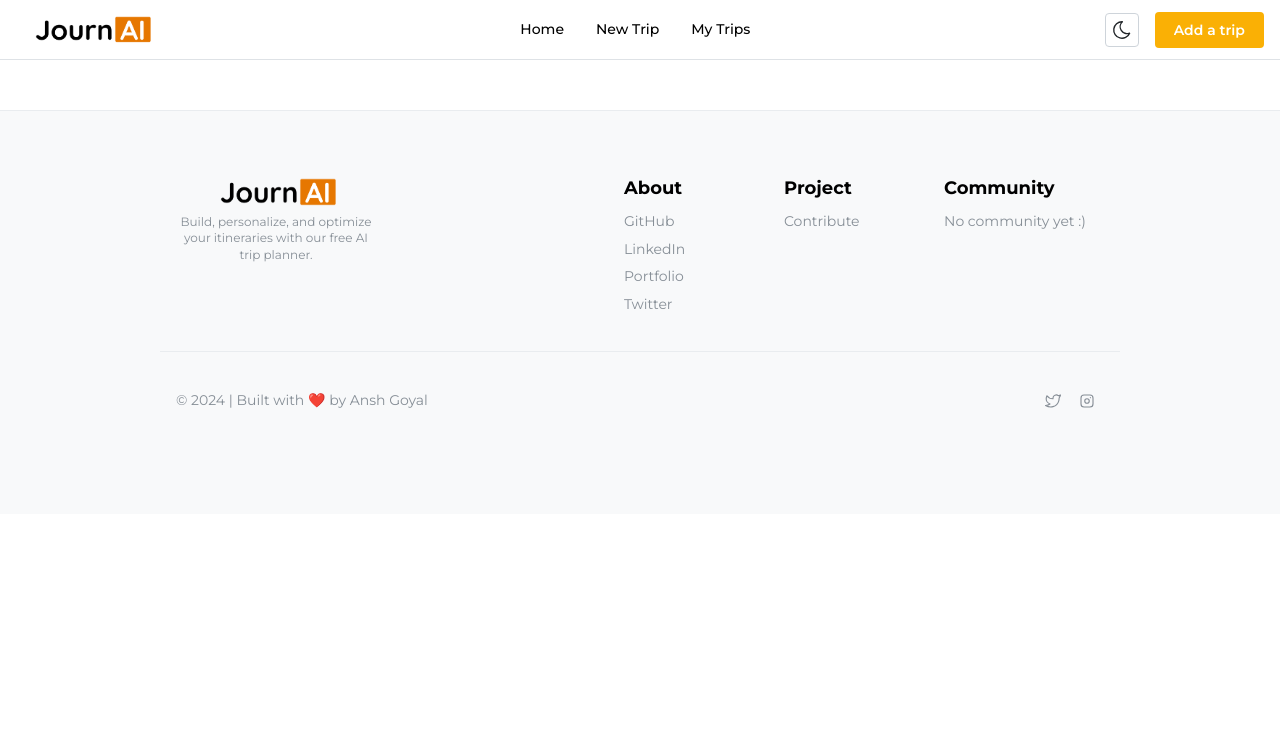
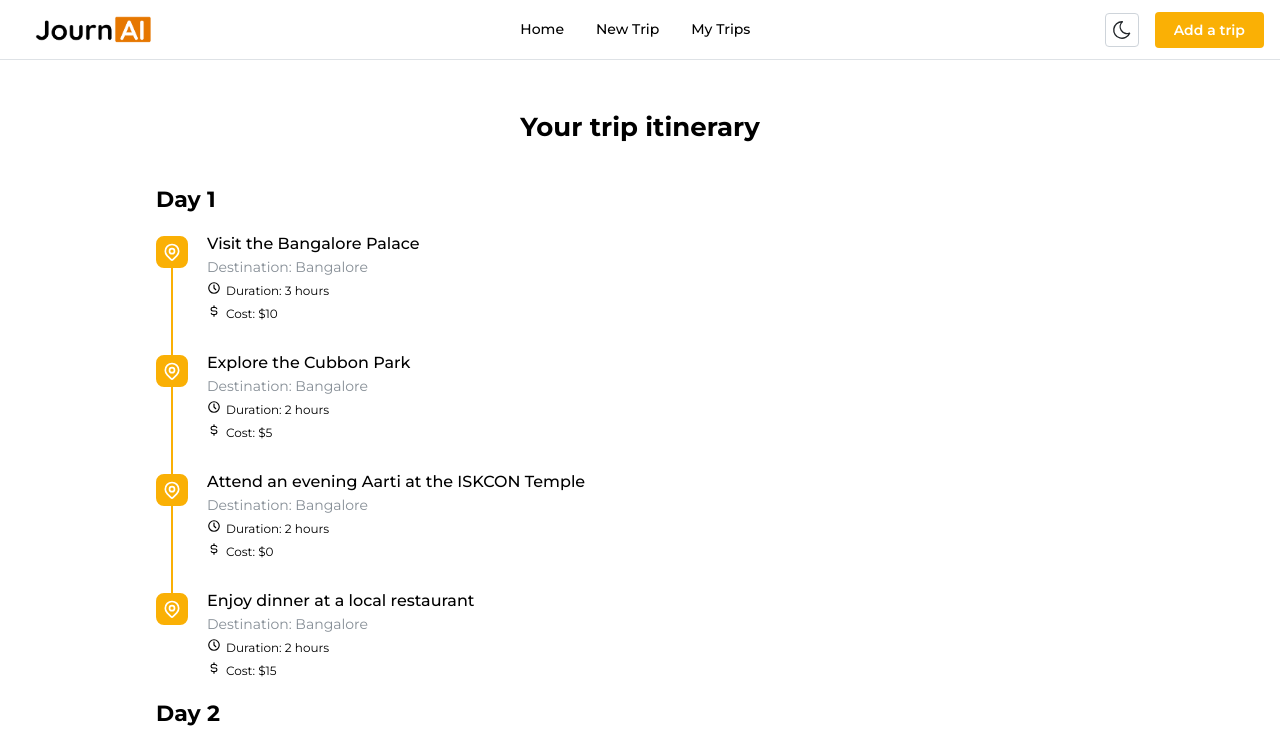
Before and after one commit to anshgoyalevil/JournAI-Frontend, a React (Vite) app: page /trip/1 in a window 1280 px wide. Shown: the top 748 px of the page. Built offline with nearby package versions, Linux system fonts and the light colour scheme.

Commit message:
feat: add trip page

```diff
--- a/src/Router.tsx
+++ b/src/Router.tsx
@@ -4,6 +4,7 @@ import LandingPage from './pages/LandingPage/LandingPage';
 import Footer from './components/Footer/Footer';
 import NewTripPage from './pages/NewTripPage/NewTripPage';
 import AllTripsPage from './pages/AllTripsPage/AllTripsPage';
+import TripPage from './pages/TripPage/TripPage';
 
 export function Router() {
   return (
@@ -14,6 +15,9 @@ export function Router() {
         <Route index element={<LandingPage />} />
         <Route path="new-trip" element={<NewTripPage />} />
         <Route path="my-trips" element={<AllTripsPage />} />
+        <Route path="trip">
+          <Route path=":tripId" element={<TripPage />} />
+        </Route>
       </Routes>
       <Footer />
     </>
--- a/src/pages/AllTripsPage/TripCard.tsx
+++ b/src/pages/AllTripsPage/TripCard.tsx
@@ -2,6 +2,7 @@ import { IconHeart, IconTrash } from '@tabler/icons-react';
 import { Card, Image, Text, Group, Badge, Button, ActionIcon } from '@mantine/core';
 import React from 'react';
 import classes from './TripCard.module.css';
+import { Link } from 'react-router-dom';
 
 interface TripCardProps {
   budget: string;
@@ -138,7 +139,13 @@ export default function TripCard({
       </Card.Section>
 
       <Group mt="xs">
-        <Button variant="light" radius="md" style={{ flex: 1 }}>
+        <Button
+          component={Link}
+          to={`/trip/${uniqId}`}
+          variant="light"
+          radius="md"
+          style={{ flex: 1 }}
+        >
           Show itinerary
         </Button>
         <ActionIcon
--- a/src/pages/NewTripPage/NewTripPage.tsx
+++ b/src/pages/NewTripPage/NewTripPage.tsx
@@ -59,28 +59,35 @@ export default function NewTripPage() {
   };
 
   const submitNewTrip = async () => {
+    const uniqId = Math.random().toString(36).substring(7);
     const formData = {
       placesDates: form.values.placesDates,
       prefs,
       budget,
       people,
-      uniqId: Math.random().toString(36).substring(7),
+      uniqId,
     };
     try {
       const res = await axios.post('http://127.0.0.1:8080/api/newtrip', formData);
-      setResponse(res.data);
-      const reqs = localStorage.getItem('requests');
-      if (reqs) {
-        localStorage.setItem('requests', JSON.stringify([...JSON.parse(reqs), formData]));
-      } else {
-        localStorage.setItem('requests', JSON.stringify([formData]));
+
+      if (res.status === 201) {
+        setResponse(res.data.data);
+        const responses = localStorage.getItem('response');
+        if (responses) {
+          localStorage.setItem(
+            'response',
+            JSON.stringify([...JSON.parse(responses), { tripData: res.data.data, uniqId }])
+          );
+        } else {
+          localStorage.setItem('response', JSON.stringify([{ tripData: res.data.data, uniqId }]));
+        }
       }
 
-      const trips = localStorage.getItem('trips');
-      if (trips) {
-        localStorage.setItem('trips', JSON.stringify([...JSON.parse(trips), res.data]));
-      } else {
-        localStorage.setItem('trips', JSON.stringify([res.data]));
+      const reqs = localStorage.getItem('requests');
+      if (reqs && res.status === 201) {
+        localStorage.setItem('requests', JSON.stringify([...JSON.parse(reqs), formData]));
+      } else if (res.status === 201) {
+        localStorage.setItem('requests', JSON.stringify([formData]));
       }
     } catch (error) {
       console.error('Error submitting the trip:', error);
--- /dev/null
+++ b/src/pages/TripPage/TripPage.module.css
@@ -0,0 +1,10 @@
+.wrapper {
+    position: relative;
+    padding-top: rem(60px);
+    padding-bottom: rem(80px);
+
+    @media (max-width: $mantine-breakpoint-sm) {
+      padding-top: rem(80px);
+      padding-bottom: rem(60px);
+    }
+  }
--- /dev/null
+++ b/src/pages/TripPage/TripPage.tsx
@@ -0,0 +1,121 @@
+import { Container, Timeline, Text, Title } from '@mantine/core';
+import React from 'react';
+import { useParams } from 'react-router-dom';
+import { IconMapPin, IconClock, IconCurrencyDollar } from '@tabler/icons-react';
+import classes from './TripPage.module.css';
+
+// Sample JSON data
+const sampleData = {
+  data: {
+    trip: [
+      {
+        destination: 'Bangalore',
+        budget: 150.0,
+        duration: 1,
+        itinerary: {
+          day: 1,
+          activities: [
+            {
+              name: 'Visit the Bangalore Palace',
+              cost: 10.0,
+              duration: 3,
+            },
+            {
+              name: 'Explore the Cubbon Park',
+              cost: 5.0,
+              duration: 2,
+            },
+            {
+              name: 'Attend an evening Aarti at the ISKCON Temple',
+              cost: 0.0,
+              duration: 2,
+            },
+            {
+              name: 'Enjoy dinner at a local restaurant',
+              cost: 15.0,
+              duration: 2,
+            },
+          ],
+        },
+      },
+      {
+        destination: 'Mysore',
+        budget: 350.0,
+        duration: 2,
+        itinerary: {
+          day: 2,
+          activities: [
+            {
+              name: 'Visit the Mysore Zoo',
+              cost: 10.0,
+              duration: 3,
+            },
+            {
+              name: "Explore the St. Philomena's Church",
+              cost: 5.0,
+              duration: 2,
+            },
+            {
+              name: 'Attend a cultural performance at the Mysore Palace',
+              cost: 15.0,
+              duration: 2,
+            },
+            {
+              name: 'Enjoy dinner at a rooftop restaurant with a view',
+              cost: 20.0,
+              duration: 2,
+            },
+          ],
+        },
+      },
+    ],
+  },
+};
+
+export default function TripPage() {
+  const { tripId } = useParams();
+
+  const tripData = sampleData.data.trip;
+
+  // Group activities by day
+  const activitiesByDay = tripData.reduce((acc: any, trip) => {
+    const { day } = trip.itinerary as { day: number };
+    if (!acc[day]) {
+      acc[day] = [];
+    }
+    acc[day].push(...trip.itinerary.activities);
+    return acc;
+  }, {});
+
+  return (
+    <Container className={classes.wrapper} size={1000}>
+      <Title ta="center" mt={-30} mb={40} order={2}>
+        Your trip itinerary
+      </Title>
+      {Object.keys(activitiesByDay).map((day) => (
+        <div key={day}>
+          <Title mb={20} mt={20} order={3}>
+            Day {day}
+          </Title>
+          <Timeline active={100} bulletSize={32} radius="md" lineWidth={2}>
+            {activitiesByDay[day].map((activity: any, index: number) => (
+              <Timeline.Item key={index} bullet={<IconMapPin size={20} />} title={activity.name}>
+                <Text c="dimmed" size="sm">
+                  Destination: {tripData.find((t) => t.itinerary.day == day).destination}
+                </Text>
+                <Text size="xs" mt={4}>
+                  <IconClock size={14} style={{ marginRight: 5 }} />
+                  Duration: {activity.duration} hours
+                </Text>
+                <Text size="xs" mt={4}>
+                  <IconCurrencyDollar size={14} style={{ marginRight: 5 }} />
+                  Cost: ${activity.cost}
+                </Text>
+              </Timeline.Item>
+            ))}
+          </Timeline>
+        </div>
+      ))}
+    </Container>
+  );
+}
```
